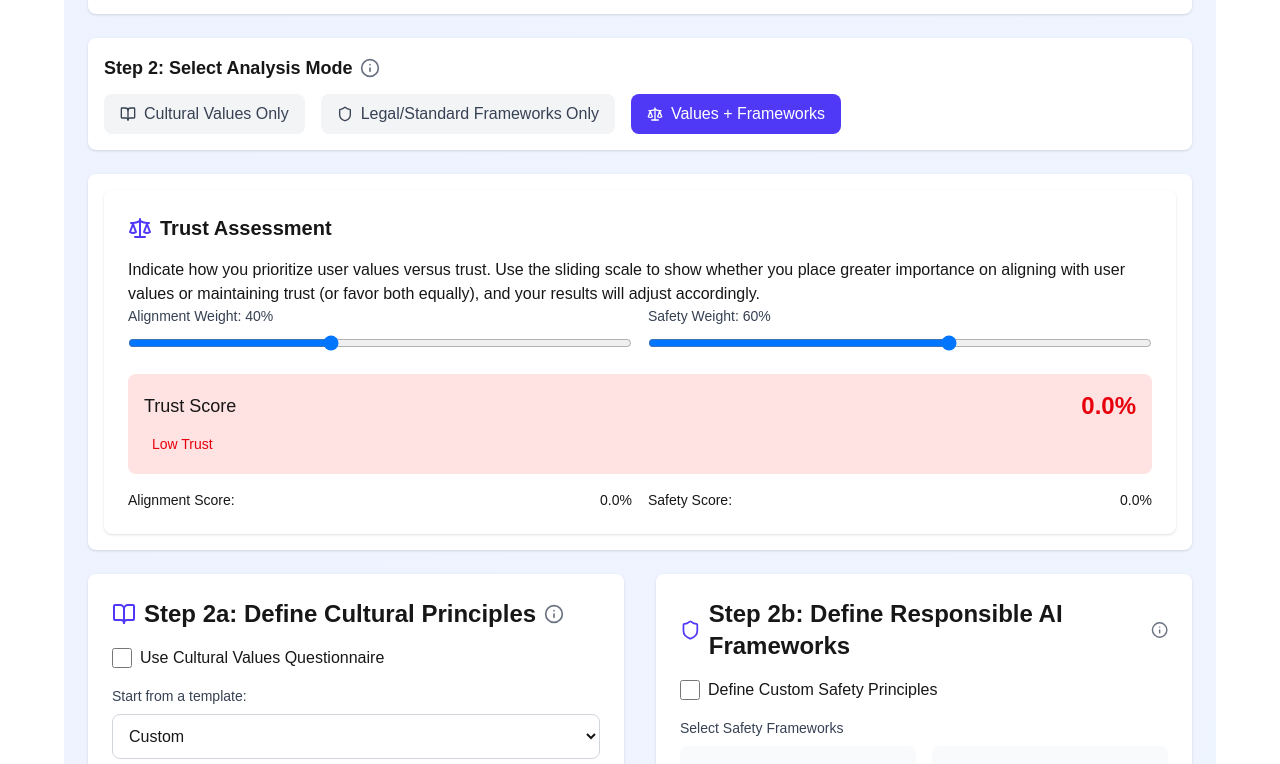
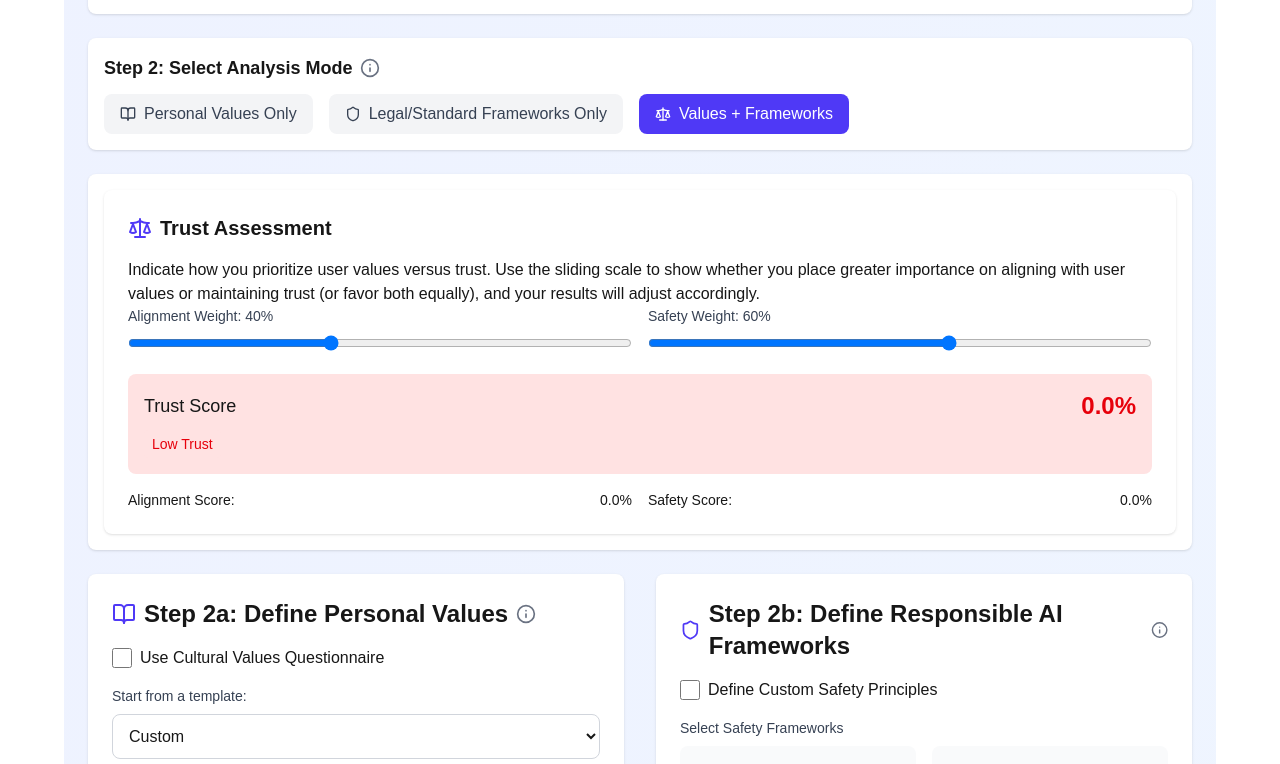
Before and after one commit to juliakharchenko/ai-constitution, a Next.js app: page /explorer in a window 1280 px wide. Shown: the part 678-1442 px from the top of the page. Built offline with nearby package versions, Linux system fonts and the light colour scheme.

Commit message:
Build fixes + changed citations

```diff
--- a/src/app/citations/page.tsx
+++ b/src/app/citations/page.tsx
@@ -21,7 +21,7 @@ const Citations: React.FC = () => {
       <section className="bg-white rounded-lg shadow-sm p-6 mb-6">
         <h2 className="text-2xl font-semibold mb-4 flex items-center">
           <BookOpen className="mr-2 text-indigo-600" />
-          1. Cultural Values and Hofstede’s Cultural Dimensions
+          1. Personal Values and Hofstede’s Cultural Dimensions
         </h2>
         <p className="text-gray-700 mb-4">
           The application uses Hofstede’s cultural dimensions to define principles via a questionnaire or manual input, enabling evaluation of AI responses against cultural values.
--- a/src/app/components/selector/PersonalitySelector.tsx
+++ b/src/app/components/selector/PersonalitySelector.tsx
@@ -1,5 +1,5 @@
 import React, { Dispatch, SetStateAction, useState } from 'react';
-import { Users, Check, LucideIcon, Plus } from 'lucide-react';
+import { Users, Check, LucideIcon, Plus, BookOpen, Zap, Heart, Shield, Brain } from 'lucide-react';
 
 interface PersonalityType {
   name: string;
@@ -32,13 +32,12 @@ export const PersonalitySelector: React.FC<PersonalitySelectorProps> = ({
   const [customColor, setCustomColor] = useState('bg-indigo-100 text-indigo-800');
 
   const iconMap: Record<string, LucideIcon> = {
-    BookOpen: require('lucide-react').BookOpen,
-    Zap: require('lucide-react').Zap,
-    Users: require('lucide-react').Users,
-    Heart: require('lucide-react').Heart,
-    Shield: require('lucide-react').Shield,
-    Brain: require('lucide-react').Brain,
-    // Add more if needed
+    BookOpen,
+    Zap,
+    Users,
+    Heart,
+    Shield,
+    Brain,
   };
 
   const availableColors = [
--- a/src/app/explorer/page.tsx
+++ b/src/app/explorer/page.tsx
@@ -1025,7 +1025,7 @@ const UnifiedAIExplorer: React.FC = () => {
         <Tooltip id="analysis-mode" content="Choose whether to evaluate AI responses based on cultural values, legal/standard frameworks, or both." />
         <div className="flex space-x-4">
           {[
-            { id: 'values' as const, label: 'Cultural Values Only', icon: BookOpen },
+            { id: 'values' as const, label: 'Personal Values Only', icon: BookOpen },
             { id: 'safety' as const, label: 'Legal/Standard Frameworks Only', icon: Shield },
             { id: 'both' as const, label: 'Values + Frameworks', icon: Scale },
           ].map(({ id, label, icon: Icon }) => (
@@ -1075,7 +1075,7 @@ const UnifiedAIExplorer: React.FC = () => {
           <div className="bg-white rounded-lg shadow-sm p-6">
             <h2 className="text-2xl font-semibold mb-4 flex items-center">
               <BookOpen className="mr-2 text-indigo-600" />
-              Step 2a: Define Cultural Principles
+              Step 2a: Define Personal Values
               <Info className="w-5 h-5 ml-2 text-gray-500 cursor-pointer" data-tooltip-id="constitutional-principles" />
             </h2>
             <Tooltip id="constitutional-principles" content="Define cultural or ethical principles based on Hofstede’s cultural dimensions or manual input for AI response alignment." />
```
